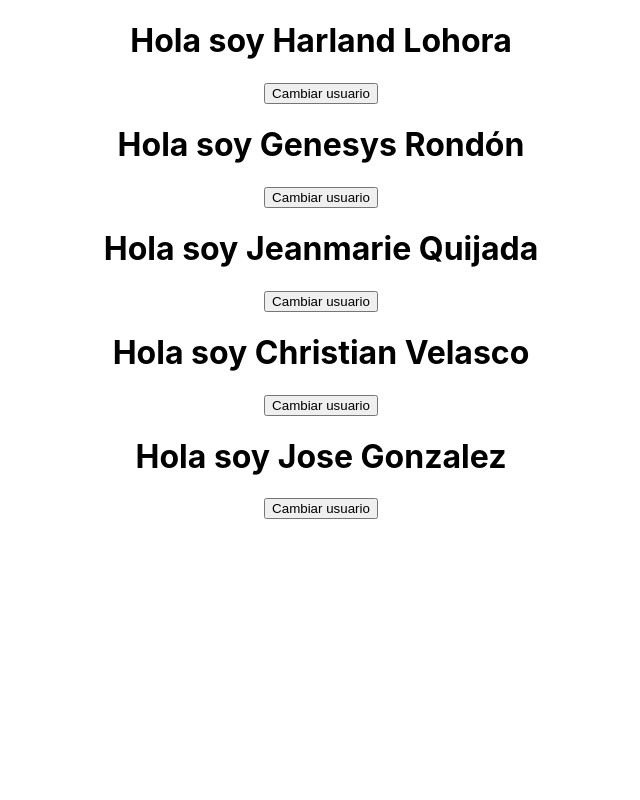
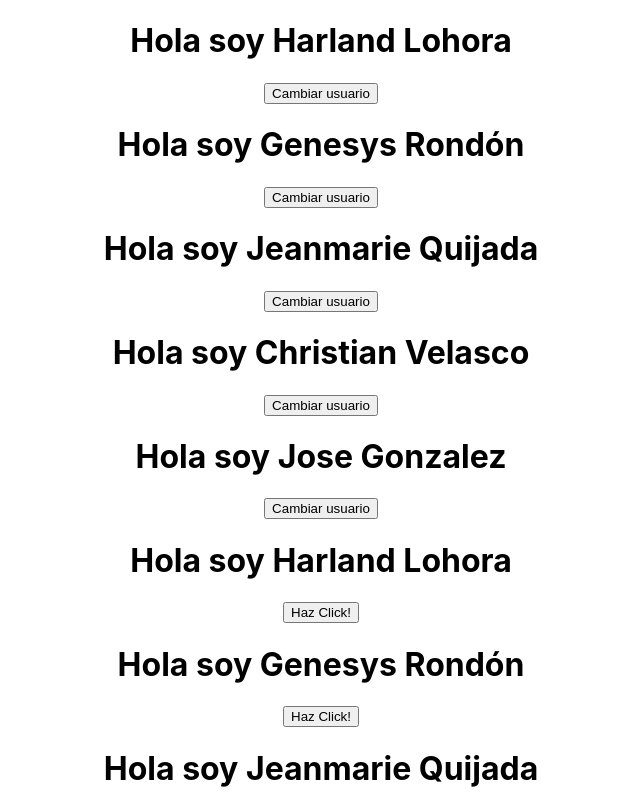
Before and after one commit to Seba-Gonzale/Microcomponent, a React (Create React App) app: page / in a window 1280 px wide. Shown: the top 800 px of the page, without its empty margins (319-959 px from the left). Built offline with nearby package versions, Linux system fonts and the light colour scheme.

Commit message:
mejorando suscripciones a objetos y arreglos

```diff
--- a/src/App.js
+++ b/src/App.js
@@ -3,6 +3,7 @@ import { v4 as uuidv4 } from "uuid";
 import Componente from "./Componente";
 import uGlobal from "./globalContext";
 import uMicrocomponents, { _NEW_ } from "./uMicrocomponents/Microcomponents";
+import Componente2 from "./Componente-copy";
 const uGlobal_users = uGlobal("new");
 
 const collaborators = [
@@ -48,19 +49,23 @@ const collaborators = [
   },
 ];
 const { _get_ } = uGlobal_users({ ...collaborators });
-// const test = uMicrocomponents({ nano: "Encinas", data: "perris" });
-// const test2 = uMicrocomponents({ emi: "Garcia" });
-const newList = uMicrocomponents(_NEW_);
-const test3 = newList({ map: [new Map(), "hola"] });
+const test1 = uMicrocomponents({ map: [new Map(), "hola"] });
+const test2 = uMicrocomponents({ 0: "Garcia" });
+export const newList = uMicrocomponents(_NEW_);
+const test = newList(false, collaborators);
+const uuid = uuidv4();
 
-// console.log(test);
-console.log(test3);
 function App() {
+  uMicrocomponents(0, 1);
+  console.log(uuid);
   return (
     <div className="App">
       {Object.keys(_get_).map((key) => (
         <Componente suscript={key} key={key} />
       ))}
+      {test.map((value, index) => {
+        return <Componente2 obj={value} key={index} />;
+      })}
 
       {/* <Componente user={"user2"} /> */}
       {/* <h1>{test[0].emi.nano.mC}</h1> */}
--- /dev/null
+++ b/src/Componente-copy.jsx
@@ -0,0 +1,14 @@
+function Componente2({ obj }) {
+  return (
+    <>
+      <h1> Hola soy {obj.name.mC} </h1>
+      <Button2 name={obj.name} />
+    </>
+  );
+}
+
+function Button2({ name }) {
+  return <button onClick={() => (name.mC = "William")}>Haz Click!</button>;
+}
+
+export default Componente2;
--- a/src/Componente.jsx
+++ b/src/Componente.jsx
@@ -4,7 +4,6 @@ import uGlobal from "./globalContext";
 
 function Componente({ suscript }) {
   const { _get_ } = uGlobal_users(true, [suscript]);
-  console.log(suscript);
   return (
     <>
       <h1> Hola soy {_get_[suscript].name} </h1>
--- a/src/uMicrocomponents/Microcomponents.js
+++ b/src/uMicrocomponents/Microcomponents.js
@@ -3,25 +3,65 @@ import { validateSubscribers } from "./validateSubscribers";
 import { addNewValues } from "./addNewValues";
 import { addNewConsumableValues } from "./addNewConsumableValues";
 import inicializeVariables from "./inicializeVariables";
+import { useState } from "react";
 
-export const _NEW_ = "N*-_#$E*-_%W";
+export const _NEW_ = "N*-_#$E*-_%Wñ1+}";
 function createListOfMicrocomponents() {
-  // * Es obligatorio inicializar como objeto
   let g_dataList;
-  // * Es obligatorio inicializar como objeto
   let g_publicDataList;
   // * Es obligatorio inicializar como objeto
   let g_mCRenderList = {};
   // * Es obligatorio inicializar como objeto
-  // let g_renderList = {};
+  let g_cRenderList = {};
 
-  function uMicrocomponents(_subscribers) {
-    // if (typeof _subscribers[0] === "boolean" && !_subscribers[0]) {
-    // }
-    // if (typeof _subscribers[0] === "string") {
-    // }
+  function uMicrocomponents(..._data) {
+    let data = _data;
+    let render = [true];
 
-    const validSubscribers = validateSubscribers(_subscribers);
+    function CreateStatusClip() {
+      const [v, stateFunction] = useState();
+      return stateFunction;
+    }
+
+    function wantToStayUpdated(_data, _render) {
+      if (typeof _data[0] === "boolean") {
+        _render[0] = _data[0];
+        return _data.shift();
+      }
+      return _data;
+    }
+
+    function justWantASubscription(_data, g_cRenderList, ..._dataList) {
+      console.log(_dataList);
+      if (typeof _data[0] === "string" || typeof _data[0] === "number") {
+        const validData = _data.filter(
+          (value) =>
+            (typeof value === "string" || typeof value === "number") &&
+            value in g_dataList
+        );
+        if (validData.length !== 0) {
+          const stateClip = CreateStatusClip();
+          validData.forEach((value) => {
+            g_cRenderList[value] = stateClip;
+          });
+          return true;
+        }
+      }
+
+      return false;
+    }
+
+    if (data.length === 0) return g_publicDataList;
+    if (_data[0] === _NEW_) return createListOfMicrocomponents();
+
+    data = wantToStayUpdated(data, render);
+    if (render[0]) {
+      if (justWantASubscription(data, g_cRenderList, g_dataList)) {
+        return g_publicDataList;
+      }
+    }
+
+    const validSubscribers = validateSubscribers(_data[0]);
 
     if (validSubscribers) {
       if (g_dataList === undefined) {
@@ -31,13 +71,10 @@ function createListOfMicrocomponents() {
       addNewValues(validSubscribers, g_dataList);
       addNewConsumableValues(g_publicDataList, g_dataList, g_mCRenderList);
       return g_publicDataList;
-    }
-    if (_subscribers === _NEW_) {
-      return createListOfMicrocomponents();
-    } else {
+    } else if (_data[0] instanceof Object) {
       // ! Terminar
       g_publicDataList = {};
-      g_dataList = _subscribers;
+      g_dataList = _data[0];
       Object.defineProperties(g_publicDataList, {
         value: {
           get: () => g_dataList,
--- a/src/uMicrocomponents/addNewValues.js
+++ b/src/uMicrocomponents/addNewValues.js
@@ -17,13 +17,13 @@ function addNewValues(_validSubscribers, g_dataList) {
     }
   } else {
     if (Array.isArray(g_dataList)) {
-      if (Object.keys(g_dataList).length === 0) {
+      if (g_dataList.length === 0) {
         _validSubscribers.forEach((value) => g_dataList.push(value));
-      } else {
-        throw new Error(
-          "Microcomponent: Data array syntax does not work on a list declared as a data object"
-        );
       }
+    } else {
+      throw new Error(
+        "Microcomponent: Data array syntax does not work on a list declared as a data object"
+      );
     }
   }
   //
```
